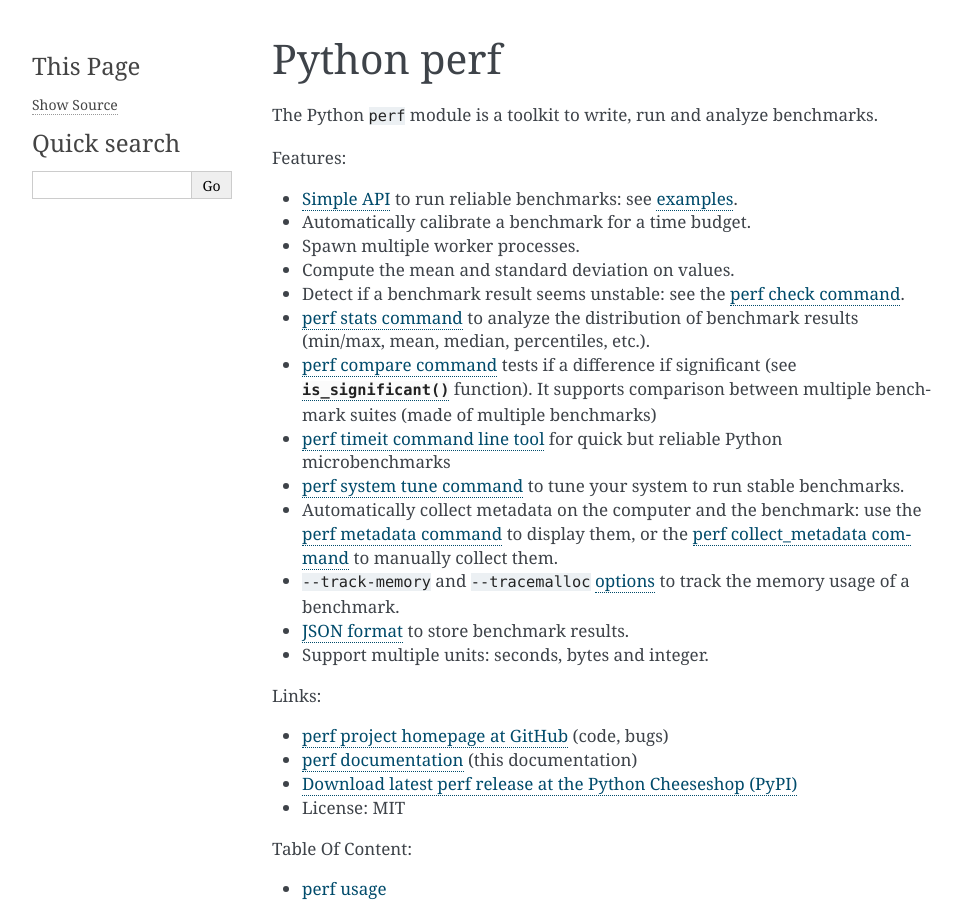
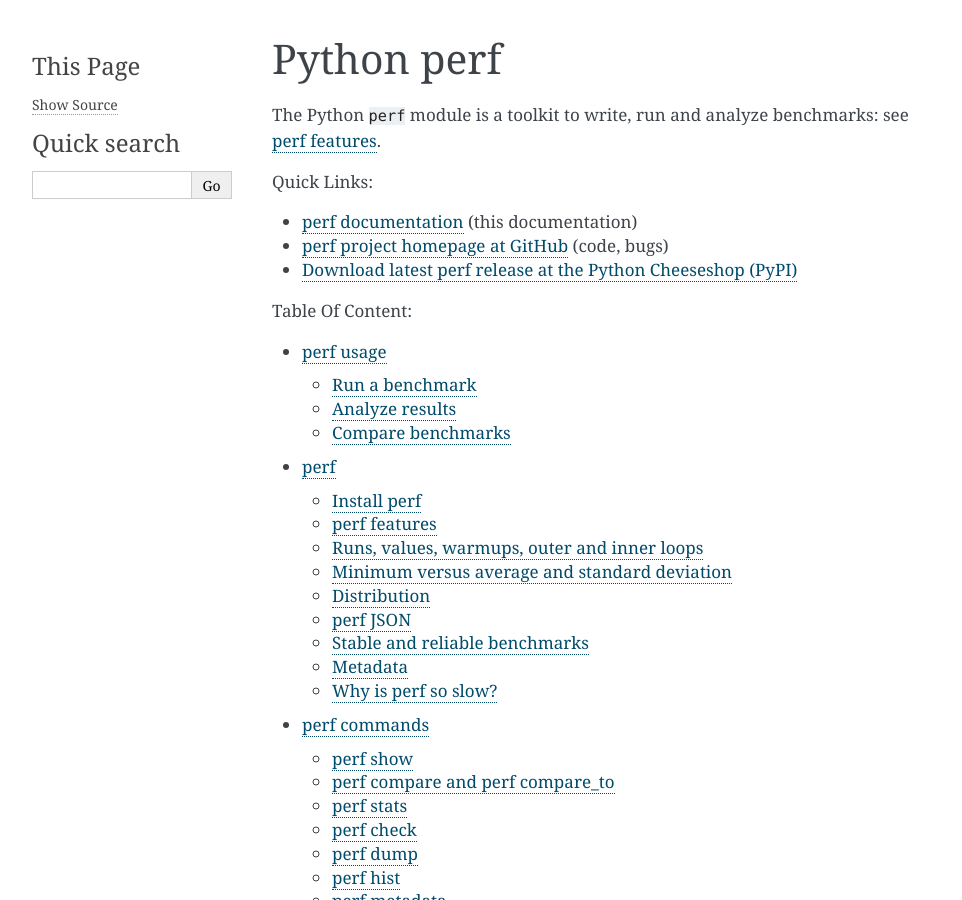
Before and after one commit to psf/pyperf, a Sphinx documentation site: the page built from doc/index.rst, in a window 1280 px wide and 900 px high. Shown: the whole window, without its empty margins (148-1110 px from the left). Built offline with Sphinx 7.4.7, drawn with Linux system fonts in a browser that asks for light colours; some of the changed text lies outside the part shown.

Commit message:
Enhance documentation

```diff
--- a/doc/index.rst
+++ b/doc/index.rst
@@ -2,44 +2,17 @@
 Python perf
 +++++++++++
 
-The Python ``perf`` module is a toolkit to write, run and analyze benchmarks.
+The Python ``perf`` module is a toolkit to write, run and analyze benchmarks:
+see :ref:`perf features <features>`.
 
-Features:
+Quick Links:
 
-* :ref:`Simple API <api>` to run reliable benchmarks: see :ref:`examples
-  <examples>`.
-* Automatically calibrate a benchmark for a time budget.
-* Spawn multiple worker processes.
-* Compute the mean and standard deviation on values.
-* Detect if a benchmark result seems unstable: see the :ref:`perf check command
-  <check_cmd>`.
-* :ref:`perf stats command <stats_cmd>` to analyze the distribution of benchmark
-  results (min/max, mean, median, percentiles, etc.).
-* :ref:`perf compare command <compare_cmd>` tests if a difference if
-  significant (see :func:`is_significant` function). It supports comparison
-  between multiple benchmark suites (made of multiple benchmarks)
-* :ref:`perf timeit command line tool <timeit_cmd>` for quick but reliable
-  Python microbenchmarks
-* :ref:`perf system tune command <system_cmd>` to tune your system to run
-  stable benchmarks.
-* Automatically collect metadata on the computer and the benchmark:
-  use the :ref:`perf metadata command <metadata_cmd>` to display them, or the
-  :ref:`perf collect_metadata command  <collect_metadata_cmd>` to manually
-  collect them.
-* ``--track-memory`` and ``--tracemalloc`` :ref:`options <runner_cli>` to track
-  the memory usage of a benchmark.
-* :ref:`JSON format <json>` to store benchmark results.
-* Support multiple units: seconds, bytes and integer.
-
-Links:
-
+* `perf documentation
+  <https://perf.readthedocs.io/>`_ (this documentation)
 * `perf project homepage at GitHub
   <https://github.com/haypo/perf>`_ (code, bugs)
-* `perf documentation
-  <https://perf.readthedocs.io/>`_ (this documentation)
 * `Download latest perf release at the Python Cheeseshop (PyPI)
   <https://pypi.python.org/pypi/perf>`_
-* License: MIT
 
 Table Of Content:
 
@@ -57,10 +30,12 @@
 See also:
 
 * `performance <https://pypi.python.org/pypi/performance>`_: the Python
-  benchmark suite
+  benchmark suite which uses ``perf``
+* `Python speed mailing list
+  <https://mail.python.org/mailman/listinfo/speed>`_
+* `Airspeed Velocity <http://asv.readthedocs.io/>`_:
+  A simple Python benchmarking tool with web-based reporting
 * `pytest-benchmark
   <https://github.com/ionelmc/pytest-benchmark/>`_
-* `Python speed mailing list
-  <https://mail.python.org/mailman/listinfo/speed>`_
 * `boltons.statsutils
   <http://boltons.readthedocs.io/en/latest/statsutils.html>`_
```
Also changed, not shown: README.rst (+10 -9 lines), doc/perf.rst (+33 -0 lines).
